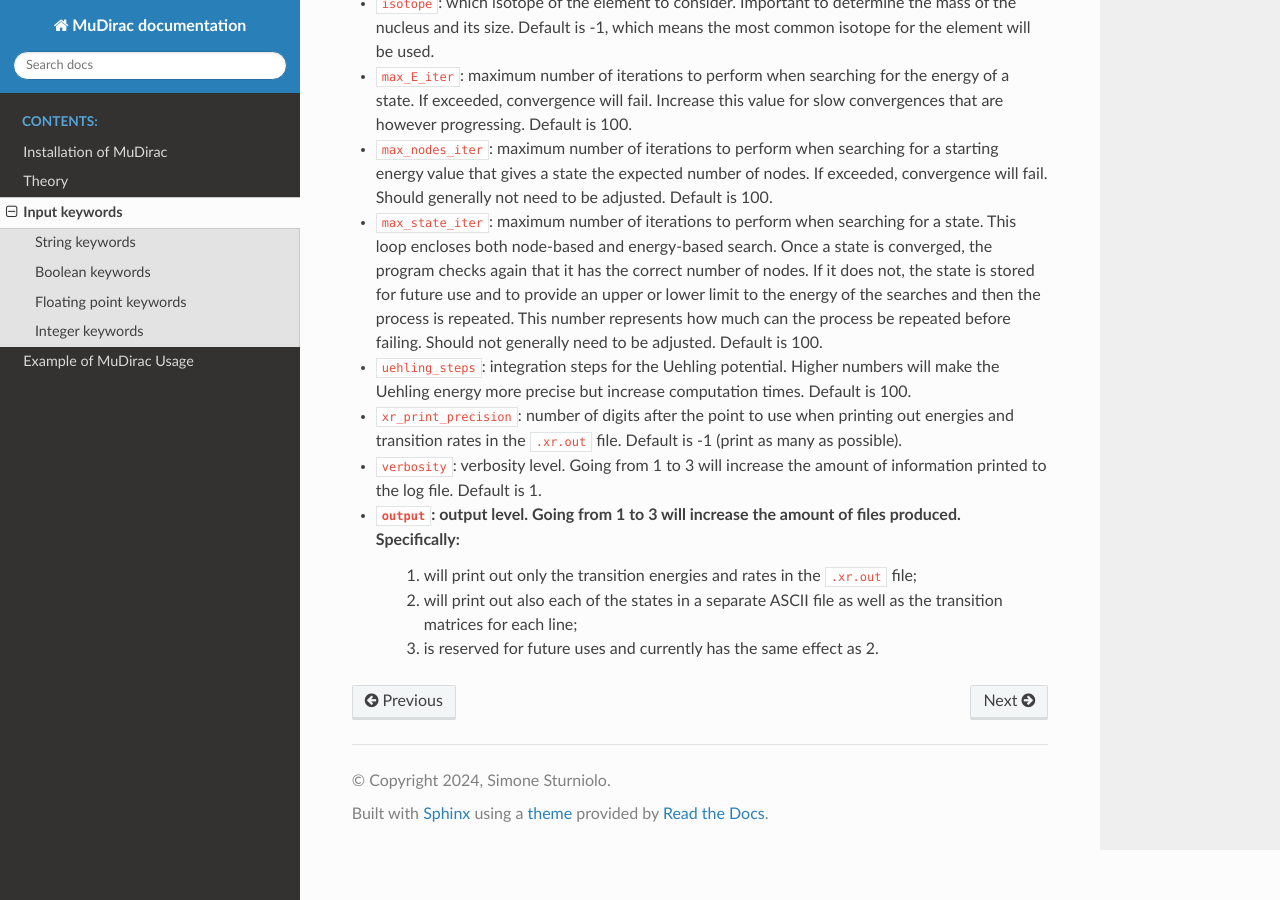
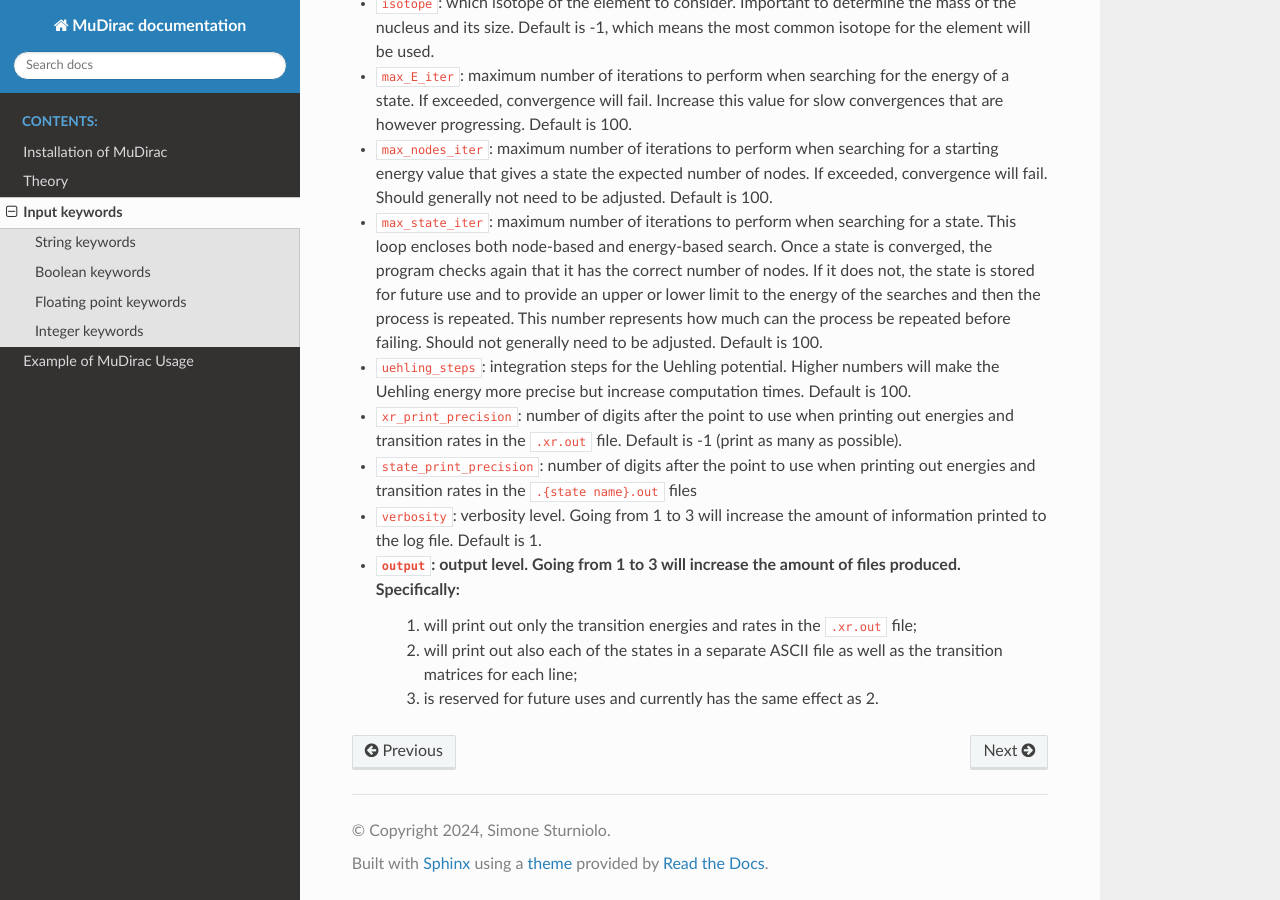
Before and after one commit to muon-spectroscopy-computational-project/mudirac, a Sphinx documentation site: the page built from docs/source/keywords.rst, in a window 1280 px wide and 900 px high, scrolled down 2376 px. Built offline with Sphinx 7.4.7 and the Read the Docs theme 2.0.0, drawn with Linux system fonts in a browser that asks for light colours.

Commit message:
updated documentation

```diff
--- a/docs/source/keywords.rst
+++ b/docs/source/keywords.rst
@@ -66,6 +66,7 @@ Keywords that take an integer number as value.
 * :literal:`max_state_iter`: maximum number of iterations to perform when searching for a state. This loop encloses both node-based and energy-based search. Once a state is converged, the program checks again that it has the correct number of nodes. If it does not, the state is stored for future use and to provide an upper or lower limit to the energy of the searches and then the process is repeated. This number represents how much can the process be repeated before failing. Should not generally need to be adjusted. Default is 100.
 * :literal:`uehling_steps`: integration steps for the Uehling potential. Higher numbers will make the Uehling energy more precise but increase computation times. Default is 100.
 * :literal:`xr_print_precision`: number of digits after the point to use when printing out energies and transition rates in the :literal:`.xr.out` file. Default is -1 (print as many as possible).
+* :literal:`state_print_precision`: number of digits after the point to use when printing out energies and transition rates in the :literal:`.{state name}.out` files
 * :literal:`verbosity`: verbosity level. Going from 1 to 3 will increase the amount of information printed to the log file. Default is 1.
 * :literal:`output`: output level. Going from 1 to 3 will increase the amount of files produced. Specifically:
    1. will print out only the transition energies and rates in the :literal:`.xr.out` file;
```
